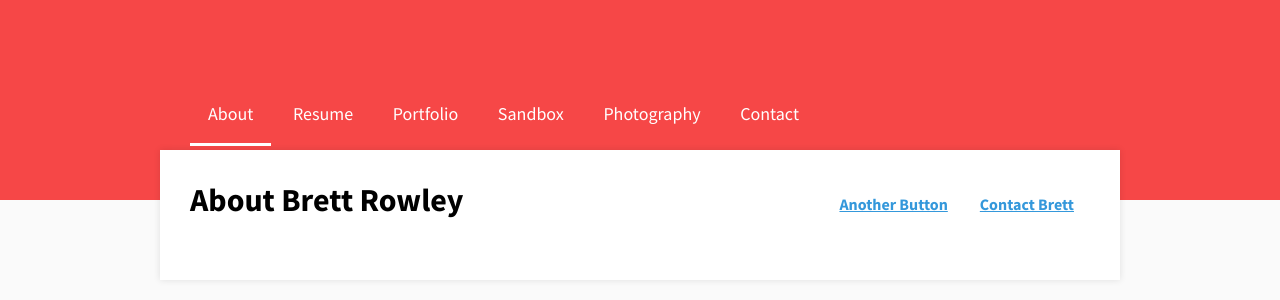
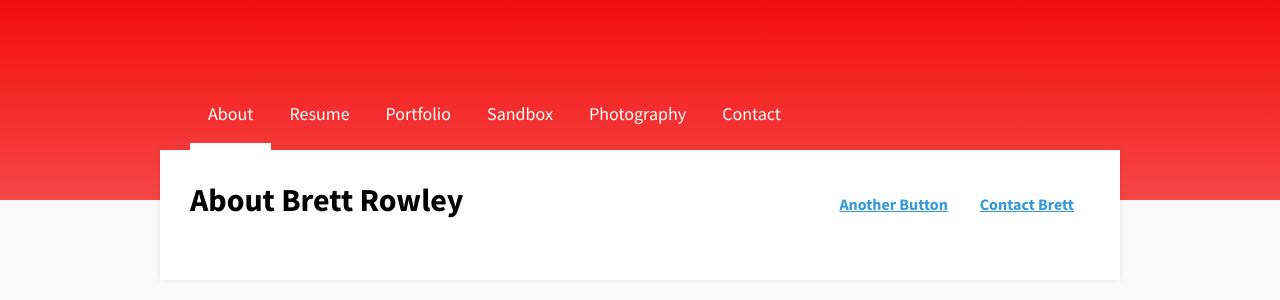
Before and after one commit to brettrowley/brettrowley.github.io, a Jekyll site: the page built from index.html, in a window 1280 px wide. Shown: the top 300 px of the page. Built offline with Jekyll 4.4.1, drawn with Linux system fonts in a browser that asks for light colours.

Commit message:
Toggle banner color by page

```diff
--- a/_includes/header.html
+++ b/_includes/header.html
@@ -1,15 +1,12 @@
-<div class="navbar banner">
-	<!-- <span class="brand">Brett<br>Rowley</span> -->
 	<ul class="navbar menu">
 		{% assign page_href = page.url | split: '/' | last | prepend: '/' %}
 		{% for link in site.data.menu %}
 			{% if page_href == link.href%}
-				<li class="active"><a href="{{link.href}}">{{link.name}}</a></li>
+				<li class="active"><a class="active" href="{{link.href}}">{{link.name}}</a></li>
 			{% elsif link.type == "external"%}
-				<li class=""><a target="_blank" href="{{link.href}}">{{link.name}}</a></li>
+				<li class=""><a class="" target="_blank" href="{{link.href}}">{{link.name}}</a></li>
 			{% else %}
-				<li class=""><a href="{{link.href}}">{{link.name}}</a></li>
+				<li class=""><a class="" href="{{link.href}}">{{link.name}}</a></li>
 			{% endif %}
 		{% endfor %}
 	</ul>
-</div>
--- a/_layouts/default.html
+++ b/_layouts/default.html
@@ -3,10 +3,12 @@
 
   {% include head.html %}
 
-  {% include header.html %}
+  <div class="navbar banner {{page.title | downcase}}">
+    {% include header.html %}
+  </div>
 
   <body>
-    <div class="page">
+    <div class="page {{page.title | downcase}}">
       {{ content }}
     </div>
   </body>
--- a/assets/css/browley.css
+++ b/assets/css/browley.css
@@ -12,19 +12,18 @@
 
 .navbar.banner {
   height: 200px;
-  background: #F64747;
   color: white;
-  margin: 0; }
-  .navbar.banner .brand {
-    font-weight: bold;
-    position: absolute;
-    font-size: 50px;
-    line-height: 0.8em;
-    letter-spacing: -2px;
-    margin-top: 35px;
-    margin-left: 35px;
-    opacity: 0.15;
-    cursor: default; }
+  margin: 0;
+  z-index: 0;
+  background: linear-gradient(#f30d0d, #F64747); }
+  .navbar.banner.resume {
+    background: linear-gradient(#2388cd, #59ABE3); }
+  .navbar.banner.portfolio {
+    background: linear-gradient(#83459c, #9B59B6); }
+  .navbar.banner.sandbox {
+    background: linear-gradient(#e28f0b, #F5AB35); }
+  .navbar.banner.contact {
+    background: linear-gradient(#16847f, #1BA39C); }
   .navbar.banner .menu {
     list-style: none;
     margin: 0;
@@ -33,17 +32,21 @@
     max-width: 900px;
     margin: 0 auto;
     padding-top: calc((200px - 2.33*50px)/1);
-    font-size: 18px; }
+    font-size: 0px;
+    z-index: 1; }
     .navbar.banner .menu li {
       display: inline-block;
       margin: 0; }
       .navbar.banner .menu li a {
+        font-size: 18px;
         color: white;
         text-decoration: none;
         padding: 1em;
         display: inline-block; }
-      .navbar.banner .menu li.active {
-        border-bottom: 3px solid white; }
+        .navbar.banner .menu li a.active {
+          border-bottom: 7px solid white; }
+        .navbar.banner .menu li a:not(.active):hover {
+          border-bottom: 7px solid rgba(0, 0, 0, 0.05); }
 
 .page {
   width: 100%;
@@ -51,7 +54,8 @@
   margin: -50px auto 50px;
   padding: 0 30px 30px;
   background: white;
-  box-shadow: 0px 0px 7px 0px rgba(0, 0, 0, 0.11); }
+  box-shadow: 0px 0px 7px 0px rgba(0, 0, 0, 0.11);
+  z-index: 2; }
   .page .header h1 {
     display: inline-block;
     margin: 0;
```
Also changed, not shown: assets/css/browley.sass (+28 -17 lines), 1 other file.
